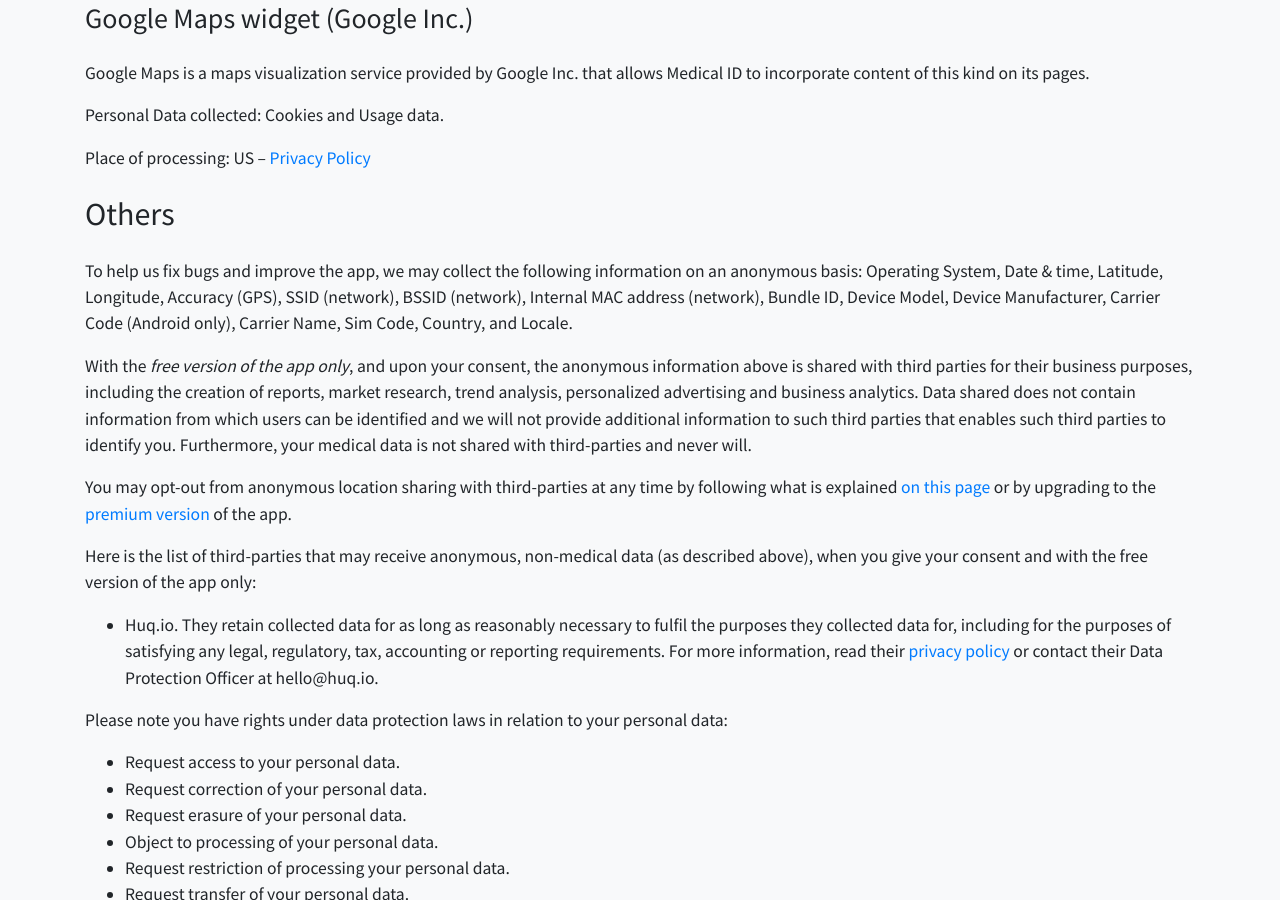
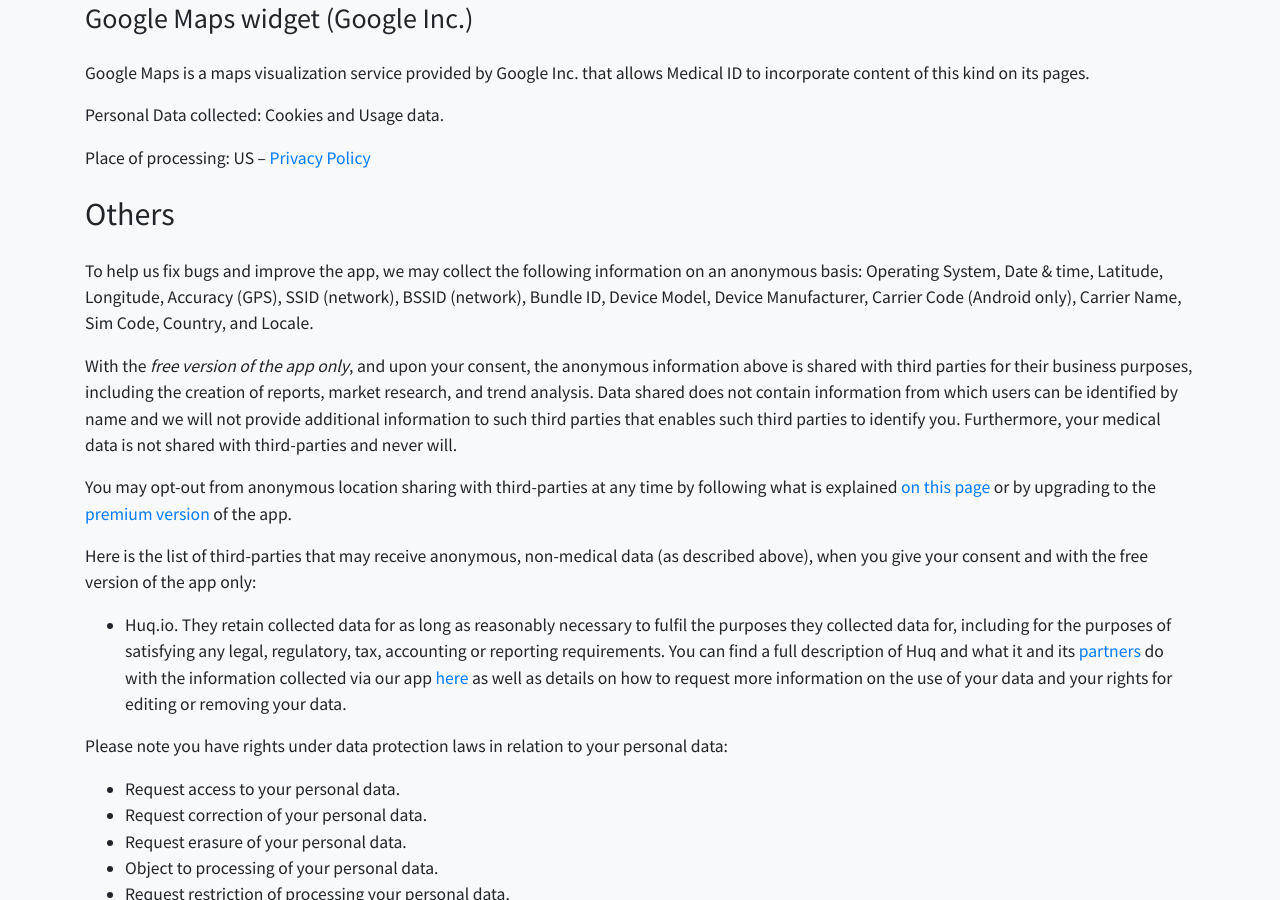
Before and after one commit to medicalid/medicalid.github.io, a Jekyll site: the page built from privacy.md, in a window 1280 px wide and 900 px high, scrolled down 1001 px. Built offline with Jekyll 4.4.1, drawn with Linux system fonts in a browser that asks for light colours; nearby versions of some CDN libraries; our own code applies the rules of GitHub Pages for plain Markdown files; some of the changed text lies outside the part shown.

Commit message:
Update privacy.md

```diff
--- a/privacy.md
+++ b/privacy.md
@@ -38,15 +38,15 @@
 
 ## Others
 
-To help us fix bugs and improve the app, we may collect the following information on an anonymous basis: Operating System, Date & time, Latitude, Longitude, Accuracy (GPS), SSID (network), BSSID (network), Internal MAC address (network), Bundle ID, Device Model, Device Manufacturer, Carrier Code (Android only), Carrier Name, Sim Code, Country, and Locale.
+To help us fix bugs and improve the app, we may collect the following information on an anonymous basis: Operating System, Date & time, Latitude, Longitude, Accuracy (GPS), SSID (network), BSSID (network), Bundle ID, Device Model, Device Manufacturer, Carrier Code (Android only), Carrier Name, Sim Code, Country, and Locale.
 
-With the _free version of the app only_, and upon your consent, the anonymous information above is shared with third parties for their business purposes, including the creation of reports, market research, trend analysis, personalized advertising and business analytics. Data shared does not contain information from which users can be identified and we will not provide additional information to such third parties that enables such third parties to identify you. Furthermore, your medical data is not shared with third-parties and never will.
+With the _free version of the app only_, and upon your consent, the anonymous information above is shared with third parties for their business purposes, including the creation of reports, market research, and trend analysis. Data shared does not contain information from which users can be identified by name and we will not provide additional information to such third parties that enables such third parties to identify you. Furthermore, your medical data is not shared with third-parties and never will.
 
 You may opt-out from anonymous location sharing with third-parties at any time by following what is explained [on this page](https://medicalid.app/needs-your-help) or by upgrading to the [premium version](https://play.google.com/store/apps/details?id=app.medicalid) of the app.
 
 Here is the list of third-parties that may receive anonymous, non-medical data (as described above), when you give your consent and with the free version of the app only:
 
-- Huq.io. They retain collected data for as long as reasonably necessary to fulfil the purposes they collected data for, including for the purposes of satisfying any legal, regulatory, tax, accounting or reporting requirements. For more information, read their <a href="https://huq.io/terms/privacy/">privacy policy</a> or contact their Data Protection Officer at hello@huq.io.
+- Huq.io. They retain collected data for as long as reasonably necessary to fulfil the purposes they collected data for, including for the purposes of satisfying any legal, regulatory, tax, accounting or reporting requirements. You can find a full description of Huq and what it and its [partners](https://huq.io/data-partners) do with the information collected via our app [here](https://huq.io/privacy-policy) as well as details on how to request more information on the use of your data and your rights for editing or removing your data.
 
 Please note you have rights under data protection laws in relation to your personal data:
 
@@ -59,7 +59,6 @@
 - Right to withdraw consent.
 
 If you wish to exercise any of the rights set out above, please contact us.
-
 
 ## Data Protection Officer
 
```
Also changed, not shown: other parts of privacy.md (+3 -3 lines).
